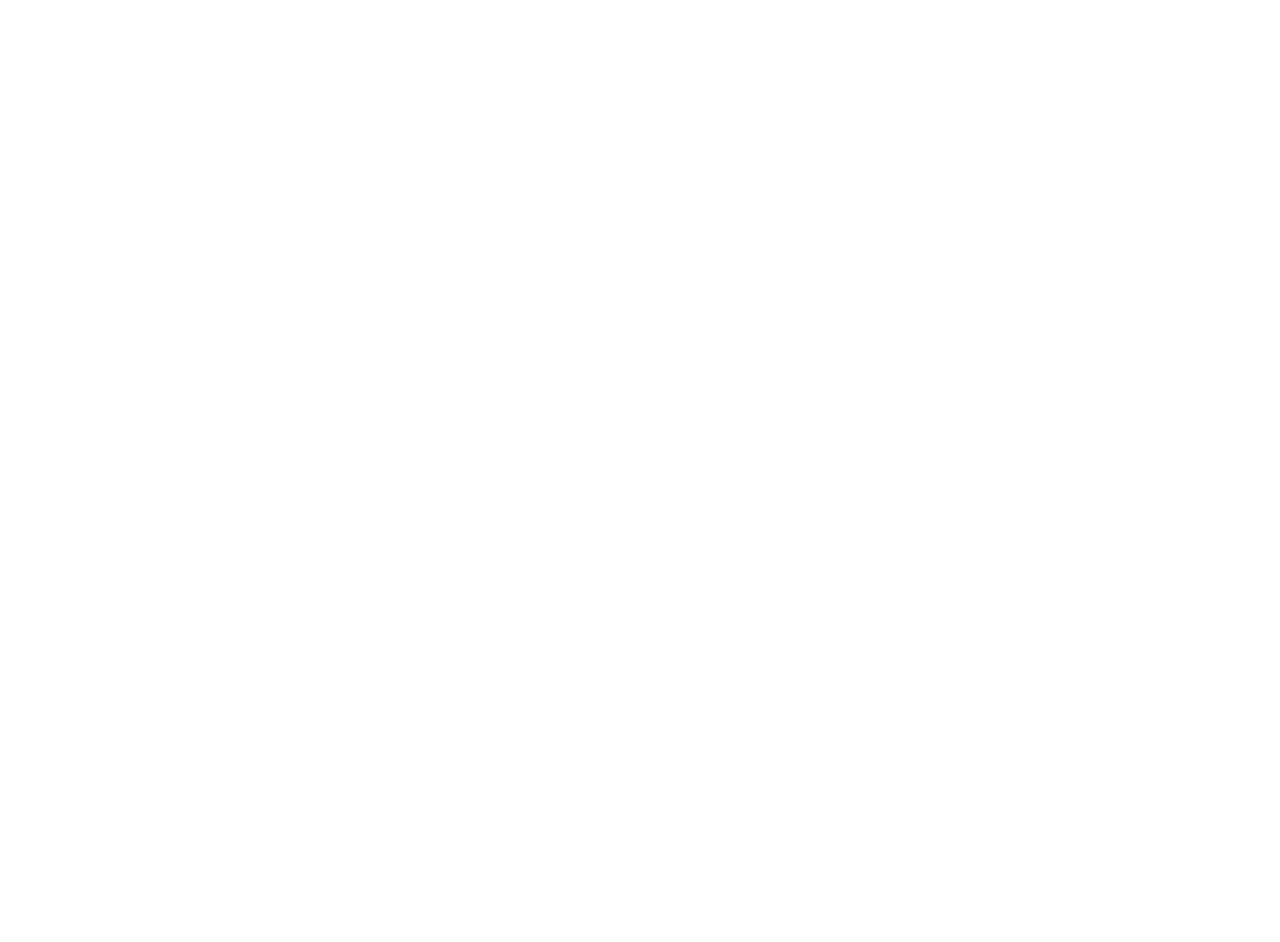
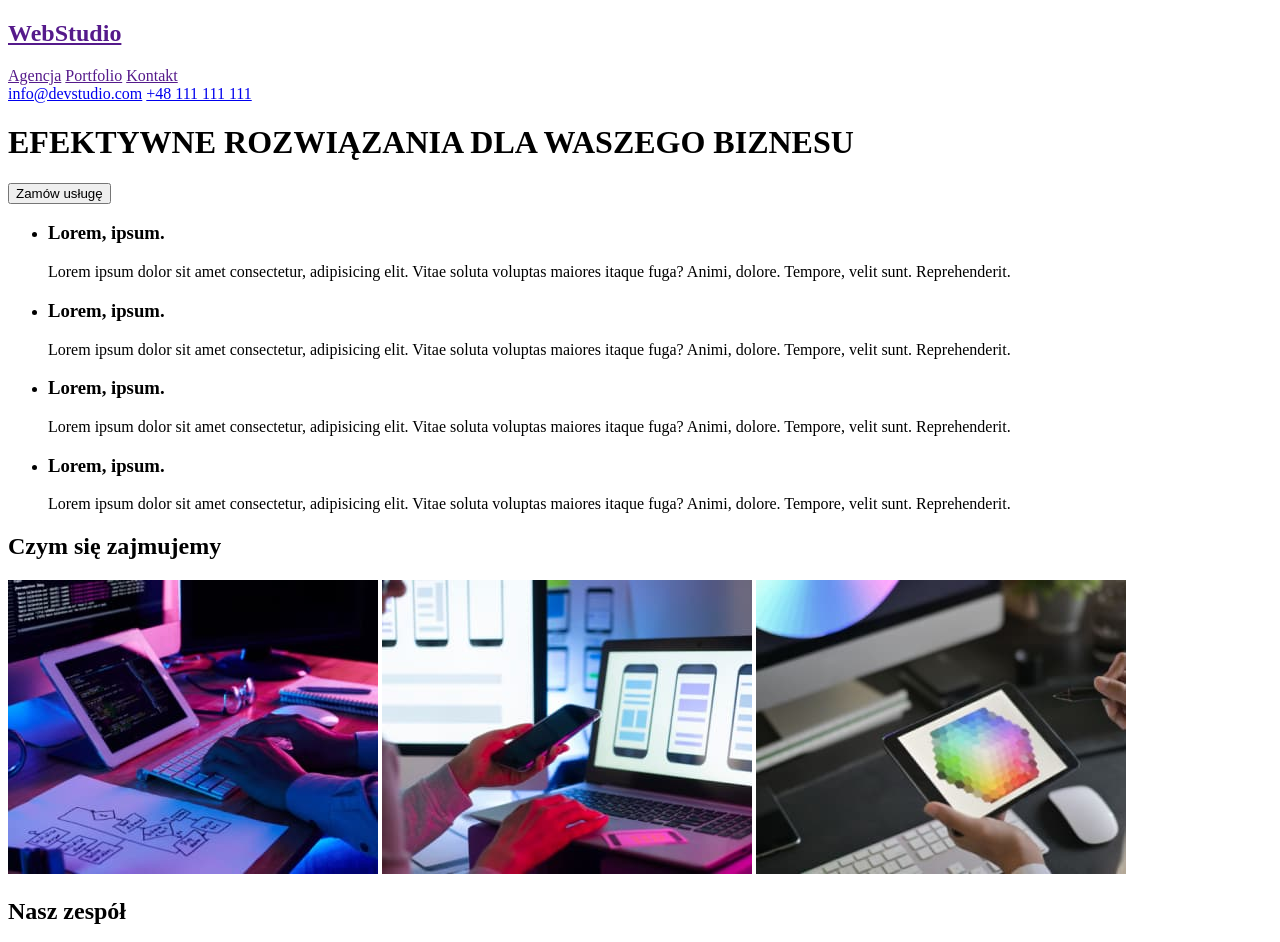
Before and after one commit to Spajkowiecki/GoIT-Fullstack, a plain HTML site: page index.html in a window 1280 px wide. Shown: the top 942 px of the page. Before the commit the page ends 800 px from the top, so only its background shows below. Drawn offline with Linux system fonts and the light colour scheme.

Commit message:
Zadanie domowe #1
Pliki do wykonania zadania domowego

```diff
--- a/index.html
+++ b/index.html
@@ -5,11 +5,131 @@
     <meta charset="UTF-8">
     <meta http-equiv="X-UA-Compatible" content="IE=edge">
     <meta name="viewport" content="width=device-width, initial-scale=1.0">
-    <title>STRONA, ZADANIA DOMOWE</title>
+    <title>Studio</title>
 </head>
 
 <body>
+    <!-- NAGŁÓWEK STRONY-->
+    <header>
 
+        <nav>
+            <!-- KONTENER NAV -->
+            <div>
+                <H2><a href="">WebStudio</a></H2>
+                <div>
+                    <a href="">Agencja</a>
+                    <a href="">Portfolio</a>
+                    <a href="">Kontakt</a>
+                </div>
+            </div>
+        </nav>
+        <div>
+            <a href="mailto:info@devstudio.com">info@devstudio.com</a>
+            <a href="tel:+48111111111">+48 111 111 111</a>
+        </div>
+        <h1>EFEKTYWNE ROZWIĄZANIA DLA WASZEGO BIZNESU</h1>
+        <button type="button">Zamów usługę</button>
+    </header>
+    <!-- GŁÓWNA ZAWARTOŚĆ STRONY-->
+    <main>
+        <div id="nasze_atuty">
+            <!-- KONTENER PRZECHOWUJĄCY NASZE ATUTY-->
+            <ul>
+                <li>
+                    <div>
+                        <h3>Lorem, ipsum.</h3>
+                        <p>Lorem ipsum dolor sit amet consectetur, adipisicing elit. Vitae soluta voluptas maiores
+                            itaque
+                            fuga?
+                            Animi, dolore. Tempore, velit sunt. Reprehenderit.</p>
+                    </div>
+                </li>
+                <li>
+                    <div>
+                        <h3>Lorem, ipsum.</h3>
+                        <p>Lorem ipsum dolor sit amet consectetur, adipisicing elit. Vitae soluta voluptas maiores
+                            itaque
+                            fuga?
+                            Animi, dolore. Tempore, velit sunt. Reprehenderit.</p>
+                    </div>
+                </li>
+                <li>
+                    <div>
+                        <h3>Lorem, ipsum.</h3>
+                        <p>Lorem ipsum dolor sit amet consectetur, adipisicing elit. Vitae soluta voluptas maiores
+                            itaque
+                            fuga?
+                            Animi, dolore. Tempore, velit sunt. Reprehenderit.</p>
+                    </div>
+                </li>
+                <li>
+                    <div>
+                        <h3>Lorem, ipsum.</h3>
+                        <p>Lorem ipsum dolor sit amet consectetur, adipisicing elit. Vitae soluta voluptas maiores
+                            itaque
+                            fuga?
+                            Animi, dolore. Tempore, velit sunt. Reprehenderit.</p>
+                    </div>
+                </li>
+            </ul>
+        </div>
+        <div id="Czym_się_zajmujemy">
+            <h2>Czym się zajmujemy</h2>
+            <img src="images/i1.jpg" width="370" height="294" alt="programuje strony" />
+            <img src="images/i2.jpg" width="370" height="294" alt="sprawdza wyglad na innych urządzeniach" />
+            <img src="images/i3.jpg" width="370" height="294" alt="szuka kolorów" />
+        </div>
+        <div id="nasz_zespol">
+            <h2>Nasz zespół</h2>
+            <ul>
+                <li>
+                    <figure>
+                        <img src="images/j1.jpg" width="270" height="260" alt="John Doe" />
+                        <figcaption>
+                            <p>John Doe</p>
+                            <p>Product Designer</p>
+                        </figcaption>
+                    </figure>
+                </li>
+                <li>
+                    <figure>
+                        <img src="images/j2.jpg" width="270" height="260" alt="Kobieta - Programista Frontendu" />
+                        <figcaption>
+                            <p>John Doe</p>
+                            <p>FrontEnd Developer</p>
+                        </figcaption>
+                    </figure>
+                </li>
+                <li>
+                    <figure>
+                        <img src="images/j3.jpg" width="270" height="260" alt="John Doe - Marketingowiec" />
+                        <figcaption>
+                            <p>John Doe</p>
+                            <p>Marketing</p>
+                        </figcaption>
+                    </figure>
+                </li>
+                <li>
+                    <figure>
+                        <img src="images/j4.jpg" width="270" height="260" alt="John Doe - Designer UI" />
+                        <figcaption>
+                            <p>John Doe</p>
+                            <p>UI Designer</p>
+                        </figcaption>
+                    </figure>
+                </li>
+            </ul>
+        </div>
+    </main>
+    <!-- STOPKA STRONY-->
+    <footer>
+        <h2><a href="">WebStudio</a></h2>
+        <div>
+            <address>m. Warszawa, Aleje Jerozolimskie 21</address>
+            <a href="mailto:info@example.com">info@example.com</a>
+            <a href="tel:+48111111111">+48 111 111 111</a>
+        </div>
+    </footer>
 </body>
 
 </html>
```
Also changed, not shown: images/Logo.png (renamed from Logo.png), images/i1.jpg (added), images/i2.jpg (added), images/i3.jpg (added), images/j1.jpg (added), images/j2.jpg (added), images/j3.jpg (added), images/j4.jpg (added), images/no-photo.png (renamed from no-photo.png).
